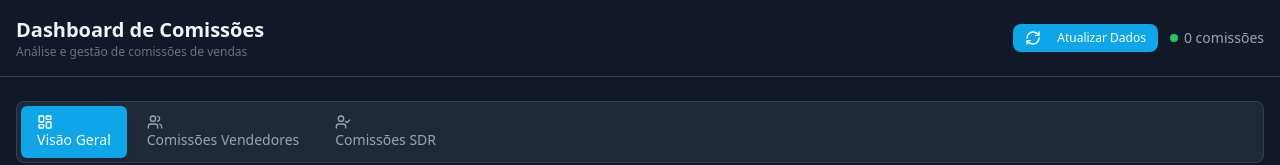
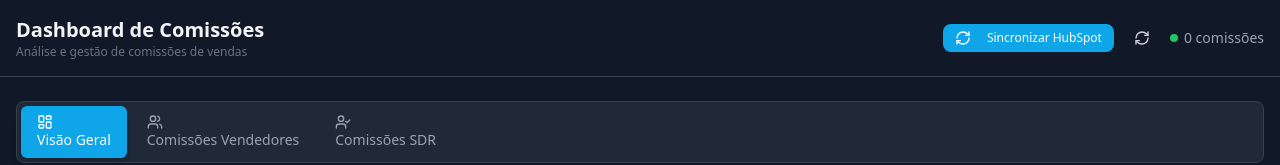
Before and after one commit to goworksistemas/matriz, a React (Vite) app in the folder relatorios/comissoes/: page / in a window 1280 px wide. Shown: the top 165 px of the page. Built offline with nearby package versions, Linux system fonts and the light colour scheme; no server answers; the database is empty; the HTML template or start-up script is replaced by a standard one.

Commit message:
refactor: ajusta workflow N8N para resposta de webhook e melhora lógica de sincronização no frontend com mensagens de feedback mais claras

```diff
--- a/relatorios/comissoes/src/App.tsx
+++ b/relatorios/comissoes/src/App.tsx
@@ -36,20 +36,14 @@ function App() {
     refetch,
   } = useSupabaseData();
 
-  // Função para sincronizar dados do HubSpot via N8N
+  // Função para sincronizar dados do HubSpot via N8N (assíncrono)
   const handleSyncHubSpot = useCallback(async () => {
     const startTime = new Date();
     console.log('🚀 [SYNC] Iniciando sincronização...', startTime.toISOString());
-    console.log('🔗 [SYNC] URL:', N8N_WEBHOOK_URL);
 
-    setSyncState({ status: 'loading', message: 'Conectando ao servidor...' });
+    setSyncState({ status: 'loading', message: 'Iniciando atualização...' });
 
     try {
-      console.log('📤 [SYNC] Enviando requisição...');
-
-      const controller = new AbortController();
-      const timeoutId = setTimeout(() => controller.abort(), 120000); // 2 min timeout
-
       const response = await fetch(N8N_WEBHOOK_URL, {
         method: 'POST',
         headers: {
@@ -59,68 +53,43 @@ function App() {
           timestamp: startTime.toISOString(),
           source: 'dashboard-comissoes'
         }),
-        signal: controller.signal,
       });
 
-      clearTimeout(timeoutId);
+      console.log('📥 [SYNC] Resposta:', response.status);
 
-      console.log('📥 [SYNC] Resposta recebida:', response.status, response.statusText);
-
-      const responseText = await response.text();
-      console.log('📄 [SYNC] Conteúdo da resposta:', responseText);
-
-      let data;
-      try {
-        data = JSON.parse(responseText);
-        console.log('✅ [SYNC] JSON parseado:', data);
-      } catch {
-        console.error('❌ [SYNC] Resposta não é JSON válido');
-        data = { status: 'unknown', message: responseText || 'Resposta vazia do servidor' };
-      }
-
-      const endTime = new Date();
-      const duration = (endTime.getTime() - startTime.getTime()) / 1000;
-      console.log(`⏱️ [SYNC] Duração: ${duration}s`);
-
-      if (response.ok && data.status === 'success') {
-        console.log('🎉 [SYNC] SUCESSO!', data);
+      if (response.ok) {
+        console.log('🎉 [SYNC] Atualização iniciada com sucesso!');
         setSyncState({
           status: 'success',
-          message: data.message || `✅ Sincronizado em ${duration.toFixed(1)}s!`
+          message: '🔄 Atualização iniciada! Os dados serão atualizados em alguns minutos.'
         });
-        // Aguarda 3 segundos e recarrega os dados
+
+        // Mostra mensagem por 5 segundos
         setTimeout(() => {
-          console.log('🔄 [SYNC] Recarregando dados do Supabase...');
+          setSyncState({ status: 'idle', message: null });
+        }, 5000);
+
+        // Agenda verificação dos dados após 2 minutos
+        setTimeout(() => {
+          console.log('🔄 [SYNC] Verificando novos dados...');
           refetch();
-          setSyncState({ status: 'idle', message: null });
-        }, 3000);
+        }, 120000); // 2 minutos
+
       } else {
-        console.error('❌ [SYNC] ERRO:', data);
-        const errorMsg = data.detalhes?.erro || data.message || `Erro ${response.status}`;
+        console.error('❌ [SYNC] Erro ao iniciar:', response.status);
         setSyncState({
           status: 'error',
-          message: `❌ ${errorMsg}`
+          message: 'Erro ao iniciar atualização. Tente novamente.'
         });
-        // Limpa mensagem de erro após 8 segundos
-        setTimeout(() => setSyncState({ status: 'idle', message: null }), 8000);
+        setTimeout(() => setSyncState({ status: 'idle', message: null }), 5000);
       }
     } catch (err) {
-      const errorMessage = err instanceof Error ? err.message : 'Erro desconhecido';
-      console.error('💥 [SYNC] EXCEÇÃO:', errorMessage, err);
-
-      let userMessage = 'Erro de conexão';
-      if (errorMessage.includes('aborted')) {
-        userMessage = 'Timeout - O servidor demorou muito para responder';
-      } else if (errorMessage.includes('Failed to fetch')) {
-        userMessage = 'Não foi possível conectar ao servidor';
-      }
-
+      console.error('💥 [SYNC] Exceção:', err);
       setSyncState({
         status: 'error',
-        message: `❌ ${userMessage}. Verifique o console (F12) para detalhes.`
+        message: 'Erro de conexão. Verifique sua internet.'
       });
-      // Limpa mensagem de erro após 8 segundos
-      setTimeout(() => setSyncState({ status: 'idle', message: null }), 8000);
+      setTimeout(() => setSyncState({ status: 'idle', message: null }), 5000);
     }
   }, [refetch]);
 
@@ -185,16 +154,23 @@ function App() {
     <div className="min-h-screen bg-gray-900 text-gray-100">
       {/* Toast de Notificação */}
       {syncState.status !== 'idle' && syncState.message && (
-        <div className="fixed top-4 right-4 z-[100] animate-in fade-in slide-in-from-top-2 duration-300">
-          <div className={`flex items-center gap-3 px-4 py-3 rounded-lg shadow-lg ${
-            syncState.status === 'loading' ? 'bg-blue-900/90 border border-blue-700' :
-            syncState.status === 'success' ? 'bg-green-900/90 border border-green-700' :
-            'bg-red-900/90 border border-red-700'
+        <div className="fixed top-4 right-4 z-[100] animate-in fade-in slide-in-from-top-2 duration-300 max-w-sm">
+          <div className={`flex flex-col gap-2 px-4 py-3 rounded-lg shadow-lg ${
+            syncState.status === 'loading' ? 'bg-blue-900/95 border border-blue-700' :
+            syncState.status === 'success' ? 'bg-green-900/95 border border-green-700' :
+            'bg-red-900/95 border border-red-700'
           }`}>
-            {syncState.status === 'loading' && <Loader2 className="h-5 w-5 text-blue-400 animate-spin" />}
-            {syncState.status === 'success' && <CheckCircle className="h-5 w-5 text-green-400" />}
-            {syncState.status === 'error' && <XCircle className="h-5 w-5 text-red-400" />}
-            <span className="text-sm font-medium text-gray-100">{syncState.message}</span>
+            <div className="flex items-center gap-3">
+              {syncState.status === 'loading' && <Loader2 className="h-5 w-5 text-blue-400 animate-spin flex-shrink-0" />}
+              {syncState.status === 'success' && <CheckCircle className="h-5 w-5 text-green-400 flex-shrink-0" />}
+              {syncState.status === 'error' && <XCircle className="h-5 w-5 text-red-400 flex-shrink-0" />}
+              <span className="text-sm font-medium text-gray-100">{syncState.message}</span>
+            </div>
+            {syncState.status === 'success' && (
+              <p className="text-xs text-gray-400 pl-8">
+                Clique no botão ↻ para verificar os novos dados.
+              </p>
+            )}
           </div>
         </div>
       )}
@@ -207,25 +183,36 @@ function App() {
               <h1 className="text-xl font-bold">Dashboard de Comissões</h1>
               <p className="text-xs text-gray-500">Análise e gestão de comissões de vendas</p>
             </div>
-            <div className="flex items-center gap-3">
-              {/* Botão Único: Atualizar Dados */}
+            <div className="flex items-center gap-2">
+              {/* Botão Sincronizar - Executa ETL */}
               <Button
                 onClick={handleSyncHubSpot}
                 variant="primary"
                 size="sm"
                 disabled={syncState.status === 'loading'}
+                title="Busca novos dados do HubSpot (pode levar alguns minutos)"
               >
                 {syncState.status === 'loading' ? (
                   <>
                     <Loader2 className="h-4 w-4 mr-2 animate-spin" />
-                    Atualizando...
+                    <span className="hidden sm:inline">Iniciando...</span>
                   </>
                 ) : (
                   <>
-                    <RefreshCw className="h-4 w-4 mr-2" />
-                    Atualizar Dados
+                    <RefreshCw className="h-4 w-4 sm:mr-2" />
+                    <span className="hidden sm:inline">Sincronizar HubSpot</span>
                   </>
                 )}
+              </Button>
+
+              {/* Botão Recarregar - Busca dados do Supabase */}
+              <Button
+                onClick={refetch}
+                variant="ghost"
+                size="sm"
+                title="Recarrega os dados já processados"
+              >
+                <RefreshCw className="h-4 w-4" />
               </Button>
 
               <div className="hidden md:flex items-center text-sm text-gray-400">
```
Also changed, not shown: 1 other file (tests, documents, lock files or other folders).
